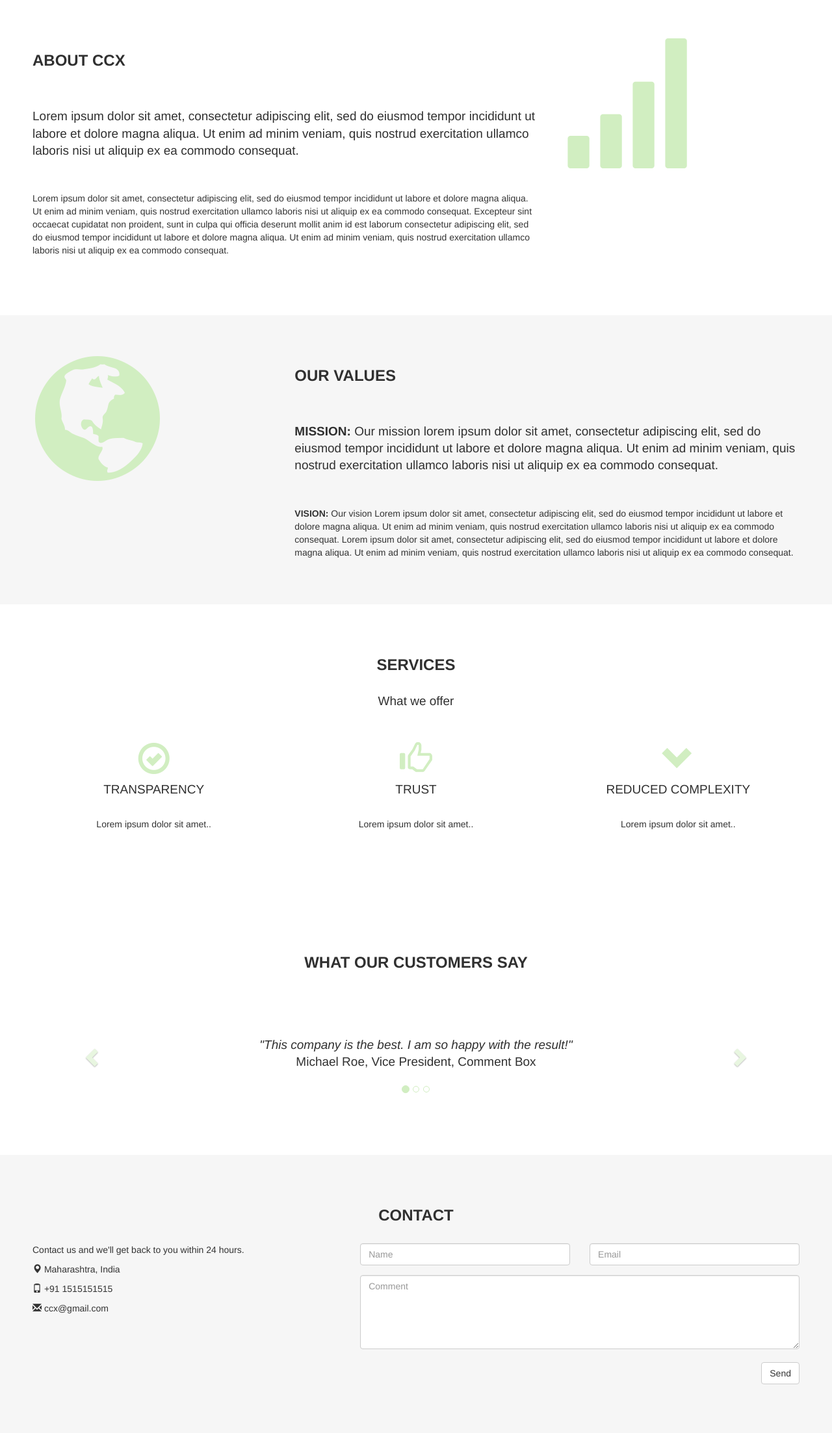
After one commit to sanidhyaRsharma/cc-trading-demo, a Flask app: page /about_us in a window 1280 px wide. The commit adds this page. Shown: the whole page at 65% size. Run offline with Flask 2, Linux system fonts and the light colour scheme; parts of the project's set-up code (start-up, migrations or seed data) failed here and were passed over; some libraries are stand-ins or nearby versions.

Commit message:
Added a template for About Us page.

```diff
--- a/app/routes.py
+++ b/app/routes.py
@@ -16,6 +16,8 @@ data_store = {}
 purchase_request_store={}
 user_store = {}
 tx_history = {}
+user_comments = {}
+user_comments_count = 0
 
 # functions to update JSON files which mock the databases
 def initialize_file(file_name):
@@ -316,3 +318,13 @@ def go_to_user_history():
 
 def get_cc_balance():
     return str(contract.functions.viewCurrentBalance(user_store[Session['username']]['wallet_address']).call())
+
+@app.route('/about_us', methods=['GET','POST'])
+def about_us():
+    if request.method == 'POST':
+        global user_comments_count
+        print('user_comments_count: ', user_comments_count)
+        user_comments[user_comments_count] = {'name': request.form.get('name'), 'email': request.form.get('email'), 'comments': request.form.get('comments')}
+        user_comments_count += 1
+        print(user_comments)
+    return render_template('about-us.html')
--- /dev/null
+++ b/app/templates/about-us.html
@@ -0,0 +1,349 @@
+<head>
+  <!-- Theme Made By www.w3schools.com -->
+  <title>Bootstrap Theme Company Page</title>
+  <meta charset="utf-8">
+  <meta name="viewport" content="width=device-width, initial-scale=1">
+  <link rel="stylesheet" href="https://maxcdn.bootstrapcdn.com/bootstrap/3.4.1/css/bootstrap.min.css">
+  <link href="https://fonts.googleapis.com/css?family=Montserrat" rel="stylesheet" type="text/css">
+  <link href="https://fonts.googleapis.com/css?family=Lato" rel="stylesheet" type="text/css">
+  <script src="https://ajax.googleapis.com/ajax/libs/jquery/3.4.1/jquery.min.js"></script>
+  <script src="https://maxcdn.bootstrapcdn.com/bootstrap/3.4.1/js/bootstrap.min.js"></script>
+  <style>
+ /* body {
+    font: 400 15px Lato, sans-serif;
+    line-height: 1.8;
+    color: #818181;
+  }*/
+  h2 {
+    font-size: 24px;
+    text-transform: uppercase;
+    color: #303030;
+    font-weight: 600;
+    margin-bottom: 30px;
+  }
+  h4 {
+    font-size: 19px;
+    line-height: 1.375em;
+    color: #303030;
+    font-weight: 400;
+    margin-bottom: 30px;
+  }
+
+
+  .container-fluidr {
+    padding: 60px 50px;
+  }
+  .bg-grey {
+    background-color: #f6f6f6;
+  }
+  .logo-small {
+    color: #D1EEC1;
+    font-size: 50px;
+  }
+  .logo {
+    color: #D1EEC1;
+    font-size: 200px;
+  }
+  .thumbnail {
+    padding: 0 0 15px 0;
+    border: none;
+    border-radius: 0;
+  }
+  .thumbnail img {
+    width: 100%;
+    height: 100%;
+    margin-bottom: 10px;
+  }
+  .carousel-control.right, .carousel-control.left {
+    background-image: none;
+    color: #D1EEC1;
+  }
+  .carousel-indicators li {
+    border-color: #D1EEC1;
+  }
+  .carousel-indicators li.active {
+    background-color: #D1EEC1;
+  }
+  .item h4 {
+    font-size: 19px;
+    line-height: 1.375em;
+    font-weight: 400;
+    font-style: italic;
+    margin: 70px 0;
+  }
+  .item span {
+    font-style: normal;
+  }
+  /*
+  .panel {
+    border: 1px solid #f4511e;
+    border-radius:0 !important;
+    transition: box-shadow 0.5s;
+  }
+  .panel:hover {
+    box-shadow: 5px 0px 40px rgba(0,0,0, .2);
+  }
+  .panel-footer .btn:hover {
+    border: 1px solid #f4511e;
+    background-color: #fff !important;
+    color: #f4511e;
+  }
+  .panel-heading {
+    color: #fff !important;
+    background-color: #f4511e !important;
+    padding: 25px;
+    border-bottom: 1px solid transparent;
+    border-top-left-radius: 0px;
+    border-top-right-radius: 0px;
+    border-bottom-left-radius: 0px;
+    border-bottom-right-radius: 0px;
+  }
+  .panel-footer {
+    background-color: white !important;
+  }
+  .panel-footer h3 {
+    font-size: 32px;
+  }
+  .panel-footer h4 {
+    color: #aaa;
+    font-size: 14px;
+  }
+  .panel-footer .btn {
+    margin: 15px 0;
+    background-color: #f4511e;
+    color: #fff;
+  }*/
+  /*
+  .navbar {
+    margin-bottom: 0;
+    background-color: #f4511e;
+    z-index: 9999;
+    border: 0;
+    font-size: 12px !important;
+    line-height: 1.42857143 !important;
+    letter-spacing: 4px;
+    border-radius: 0;
+    font-family: Montserrat, sans-serif;
+  }
+  .navbar li a, .navbar .navbar-brand {
+    color: #fff !important;
+  }
+  .navbar-nav li a:hover, .navbar-nav li.active a {
+    color: #f4511e !important;
+    background-color: #fff !important;
+  }
+  .navbar-default .navbar-toggle {
+    border-color: transparent;
+    color: #fff !important;
+  }*/
+  footer .glyphicon {
+    font-size: 20px;
+    margin-bottom: 20px;
+    color: #f4511e;
+  }
+  .slideanim {visibility:hidden;}
+  .slide {
+    animation-name: slide;
+    -webkit-animation-name: slide;
+    animation-duration: 1s;
+    -webkit-animation-duration: 1s;
+    visibility: visible;
+  }
+  @keyframes slide {
+    0% {
+      opacity: 0;
+      transform: translateY(70%);
+    }
+    100% {
+      opacity: 1;
+      transform: translateY(0%);
+    }
+  }
+  @-webkit-keyframes slide {
+    0% {
+      opacity: 0;
+      -webkit-transform: translateY(70%);
+    }
+    100% {
+      opacity: 1;
+      -webkit-transform: translateY(0%);
+    }
+  }
+  @media screen and (max-width: 768px) {
+    .col-sm-4 {
+      text-align: center;
+      margin: 25px 0;
+    }
+    .btn-lg {
+      width: 100%;
+      margin-bottom: 35px;
+    }
+  }
+  @media screen and (max-width: 480px) {
+    .logo {
+      font-size: 150px;
+    }
+  }
+  </style>
+</head>
+<!--<body id="myPage" data-spy="scroll" data-target=".navbar" data-offset="60">-->
+<body>
+<!-- Container (About Section) -->
+<div id="about" class="container-fluidr">
+  <div class="row">
+    <div class="col-sm-8">
+      <h2>About CCX</h2><br>
+      <h4>Lorem ipsum dolor sit amet, consectetur adipiscing elit, sed do eiusmod tempor incididunt ut labore et dolore magna aliqua. Ut enim ad minim veniam, quis nostrud exercitation ullamco laboris nisi ut aliquip ex ea commodo consequat.</h4><br>
+      <p>Lorem ipsum dolor sit amet, consectetur adipiscing elit, sed do eiusmod tempor incididunt ut labore et dolore magna aliqua. Ut enim ad minim veniam, quis nostrud exercitation ullamco laboris nisi ut aliquip ex ea commodo consequat. Excepteur sint occaecat cupidatat non proident, sunt in culpa qui officia deserunt mollit anim id est laborum consectetur adipiscing elit, sed do eiusmod tempor incididunt ut labore et dolore magna aliqua. Ut enim ad minim veniam, quis nostrud exercitation ullamco laboris nisi ut aliquip ex ea commodo consequat.</p>
+      <br>
+    </div>
+    <div class="col-sm-4">
+      <span class="glyphicon glyphicon-signal logo"></span>
+    </div>
+  </div>
+</div>
+
+<div class="container-fluidr bg-grey">
+  <div class="row">
+    <div class="col-sm-4">
+      <span class="glyphicon glyphicon-globe logo slideanim"></span>
+    </div>
+    <div class="col-sm-8">
+      <h2>Our Values</h2><br>
+      <h4><strong>MISSION:</strong> Our mission lorem ipsum dolor sit amet, consectetur adipiscing elit, sed do eiusmod tempor incididunt ut labore et dolore magna aliqua. Ut enim ad minim veniam, quis nostrud exercitation ullamco laboris nisi ut aliquip ex ea commodo consequat.</h4><br>
+      <p><strong>VISION:</strong> Our vision Lorem ipsum dolor sit amet, consectetur adipiscing elit, sed do eiusmod tempor incididunt ut labore et dolore magna aliqua. Ut enim ad minim veniam, quis nostrud exercitation ullamco laboris nisi ut aliquip ex ea commodo consequat.
+      Lorem ipsum dolor sit amet, consectetur adipiscing elit, sed do eiusmod tempor incididunt ut labore et dolore magna aliqua. Ut enim ad minim veniam, quis nostrud exercitation ullamco laboris nisi ut aliquip ex ea commodo consequat.</p>
+    </div>
+  </div>
+</div>
+
+<!-- Container (Services Section) -->
+<div id="services" class="container-fluidr text-center">
+  <h2>SERVICES</h2>
+  <h4>What we offer</h4>
+  <br>
+  <div class="row slideanim">
+    <div class="col-sm-4">
+      <span class="glyphicon glyphicon-ok-circle logo-small"></span>
+      <h4>TRANSPARENCY</h4>
+      <p>Lorem ipsum dolor sit amet..</p>
+    </div>
+    <div class="col-sm-4">
+      <span class="glyphicon glyphicon-thumbs-up logo-small"></span>
+      <h4>TRUST</h4>
+      <p>Lorem ipsum dolor sit amet..</p>
+    </div>
+    <div class="col-sm-4">
+      <span class="glyphicon glyphicon-chevron-down logo-small"></span>
+      <h4>REDUCED COMPLEXITY</h4>
+      <p>Lorem ipsum dolor sit amet..</p>
+    </div>
+  </div>
+  <br><br>
+  </div>
+</div>
+
+<div  class="container-fluidr text-center">
+<h2>What our customers say</h2>
+  <div id="myCarousel" class="carousel slide text-center" data-ride="carousel">
+    <!-- Indicators -->
+    <ol class="carousel-indicators">
+      <li data-target="#myCarousel" data-slide-to="0" class="active"></li>
+      <li data-target="#myCarousel" data-slide-to="1"></li>
+      <li data-target="#myCarousel" data-slide-to="2"></li>
+    </ol>
+
+    <!-- Wrapper for slides -->
+    <div class="carousel-inner" role="listbox">
+      <div class="item active">
+        <h4>"This company is the best. I am so happy with the result!"<br><span>Michael Roe, Vice President, Comment Box</span></h4>
+      </div>
+      <div class="item">
+        <h4>"One word... WOW!!"<br><span>John Doe, Salesman, Rep Inc</span></h4>
+      </div>
+      <div class="item">
+        <h4>"Could I... BE any more happy with this company?"<br><span>Chandler Bing, Actor, FriendsAlot</span></h4>
+      </div>
+    </div>
+
+    <!-- Left and right controls -->
+    <a class="left carousel-control" href="#myCarousel" role="button" data-slide="prev">
+      <span class="glyphicon glyphicon-chevron-left" aria-hidden="true"></span>
+      <span class="sr-only">Previous</span>
+    </a>
+    <a class="right carousel-control" href="#myCarousel" role="button" data-slide="next">
+      <span class="glyphicon glyphicon-chevron-right" aria-hidden="true"></span>
+      <span class="sr-only">Next</span>
+    </a>
+  </div>
+</div>
+
+<!-- Container (Contact Section) -->
+<div id="contact" class="container-fluidr bg-grey">
+  <h2 class="text-center">CONTACT</h2>
+  <div class="row">
+    <div class="col-sm-5">
+      <p>Contact us and we'll get back to you within 24 hours.</p>
+      <p><span class="glyphicon glyphicon-map-marker"></span> Maharashtra, India</p>
+      <p><span class="glyphicon glyphicon-phone"></span> +91 1515151515</p>
+      <p><span class="glyphicon glyphicon-envelope"></span> ccx@gmail.com</p>
+    </div>
+    <form action="" method="POST" enctype=multipart/form-data>
+        <div class="col-sm-7 slideanim">
+            <div class="row">
+              <div class="col-sm-6 form-group">
+                <input class="form-control" id="name" name="name" placeholder="Name" type="text" required>
+              </div>
+              <div class="col-sm-6 form-group">
+                <input class="form-control" id="email" name="email" placeholder="Email" type="email" required>
+              </div>
+            </div>
+            <textarea class="form-control" id="comments" name="comments" placeholder="Comment" rows="5"></textarea><br>
+            <div class="row">
+              <div class="col-sm-12 form-group">
+                <button class="btn btn-default pull-right" type="submit">Send</button>
+              </div>
+            </div>
+          </div>
+    </form>
+  </div>
+</div>
+
+<script>
+$(document).ready(function(){
+  // Add smooth scrolling to all links in navbar + footer link
+  $(".navbar a, footer a[href='#myPage']").on('click', function(event) {
+    // Make sure this.hash has a value before overriding default behavior
+    if (this.hash !== "") {
+      // Prevent default anchor click behavior
+      event.preventDefault();
+
+      // Store hash
+      var hash = this.hash;
+
+      // Using jQuery's animate() method to add smooth page scroll
+      // The optional number (900) specifies the number of milliseconds it takes to scroll to the specified area
+      $('html, body').animate({
+        scrollTop: $(hash).offset().top
+      }, 900, function(){
+
+        // Add hash (#) to URL when done scrolling (default click behavior)
+        window.location.hash = hash;
+      });
+    } // End if
+  });
+
+  $(window).scroll(function() {
+    $(".slideanim").each(function(){
+      var pos = $(this).offset().top;
+
+      var winTop = $(window).scrollTop();
+        if (pos < winTop + 600) {
+          $(this).addClass("slide");
+        }
+    });
+  });
+})
+</script>
+
+</body>
--- a/app/templates/base.html
+++ b/app/templates/base.html
@@ -64,6 +64,9 @@
 								<li><a href="#" class="notification-item"><span class="dot bg-success"></span>Your request has been approved</a></li>
 								<li><a href="#" class="more">See all notifications</a></li>
 							</ul>
+						</li>
+						<li>
+							<a href="{{url_for('about_us')}}">About Us</a>
 						</li>
 						<li class="dropdown">
 							<a href="#" class="dropdown-toggle" data-toggle="dropdown"><i class="lnr lnr-question-circle"></i> <span>Help</span> <i class="icon-submenu lnr lnr-chevron-down"></i></a>
```
